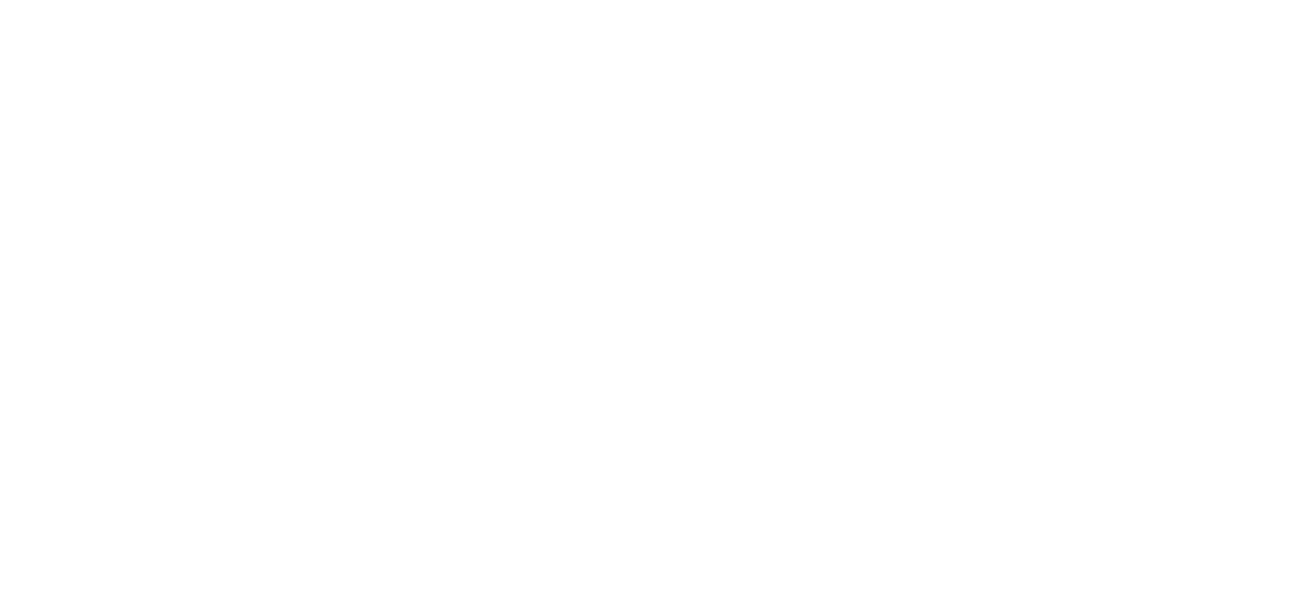
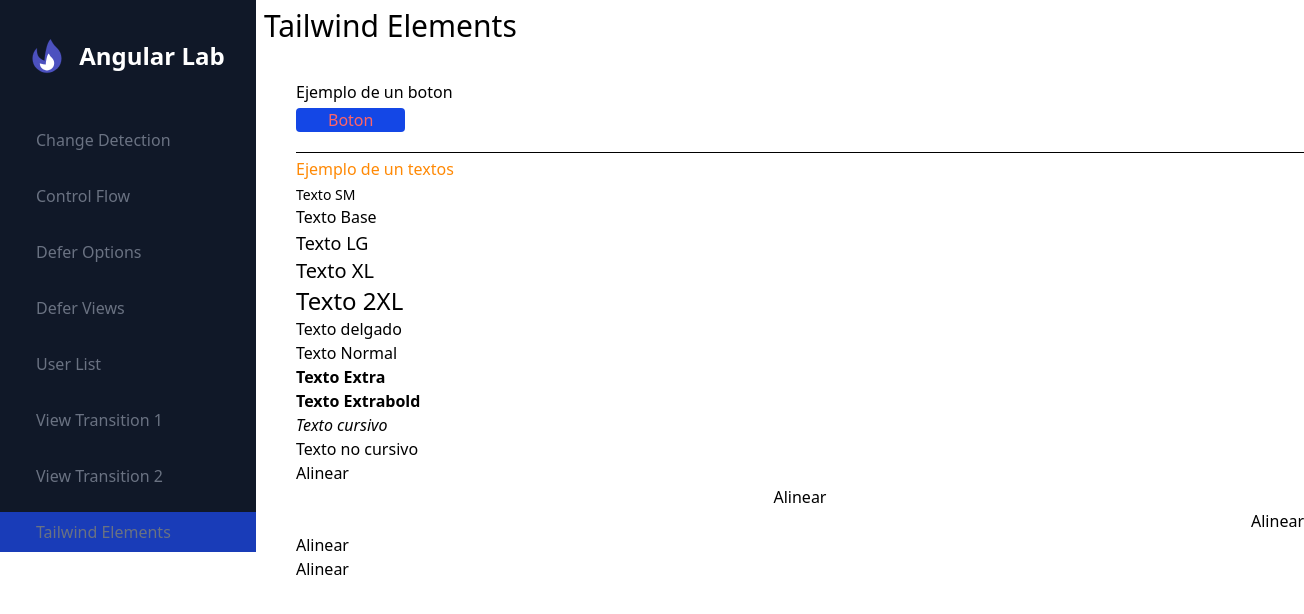
Before and after one commit to luchobedoya/angular-lab, an Angular app: page /home/tailwind-elements in a window 1280 px wide. Before the commit this address led to /. Shown: the top 614 px of the page, 1304 px wide, since content can reach past the window. Built offline with nearby package versions, Linux system fonts and the light colour scheme.

Commit message:
se agrega componentes de tailwind
se agrega componentes de tailwind

```diff
--- a/src/app/app.routes.ts
+++ b/src/app/app.routes.ts
@@ -58,6 +58,14 @@
                   ),
               },
               {
+                path: 'tailwind-elements',
+                title: 'Tailwind Elements',
+                loadComponent: () =>
+                  import(
+                    './ui/pages/tailwild-elements/tailwild-elements.component'
+                  ),
+              },
+              {
                 path: '',
                 redirectTo: 'control-flow',
                 pathMatch: 'full',
--- /dev/null
+++ b/src/app/ui/pages/tailwild-elements/tailwild-elements.component.html
@@ -0,0 +1,37 @@
+<app-title [title]="'Tailwind Elements'" />
+<div class="container m-8">
+    <section>
+        <div class="py-1">
+            <span>Ejemplo de un boton</span>
+        </div>
+        <div class="mb-5">
+            <button class="bg-blue-700 px-8 rounded text-red-400">Boton</button>
+        </div>
+        <hr/>
+        <div class="text-orange-400 py-1">
+            <span >Ejemplo de un textos</span>
+        </div>
+        <div>
+            <p class="text-sm">Texto SM</p>
+            <p class="text--base">Texto Base</p>
+            <p class="text-lg">Texto LG</p>
+            <p class="text-xl">Texto XL</p>
+            <p class="text-2xl">Texto 2XL</p>
+
+            <p class="font-thin">Texto delgado</p>
+            <p class="font-normal">Texto Normal</p>
+            <p class="font-bold">Texto Extra</p>
+            <p class="font-extrabold">Texto Extrabold</p>
+            <p class="italic">Texto cursivo</p>
+            <p class="not-italic">Texto no cursivo</p>
+
+            <p class="text-left">Alinear</p>
+            <p class="text-center">Alinear</p>
+            <p class="text-right">Alinear</p>
+            <p class="text-justify">Alinear</p>
+
+            <p class="text-justify">Alinear</p>
+        </div>
+
+    </section>
+</div>
```
Also changed, not shown: src/app/ui/pages/tailwild-elements/tailwild-elements.component.ts (added, +13 -0 lines), src/app/ui/pages/tailwild-elements/tailwild-elements.component.scss (added), 1 other file (tests, documents, lock files or other folders).
